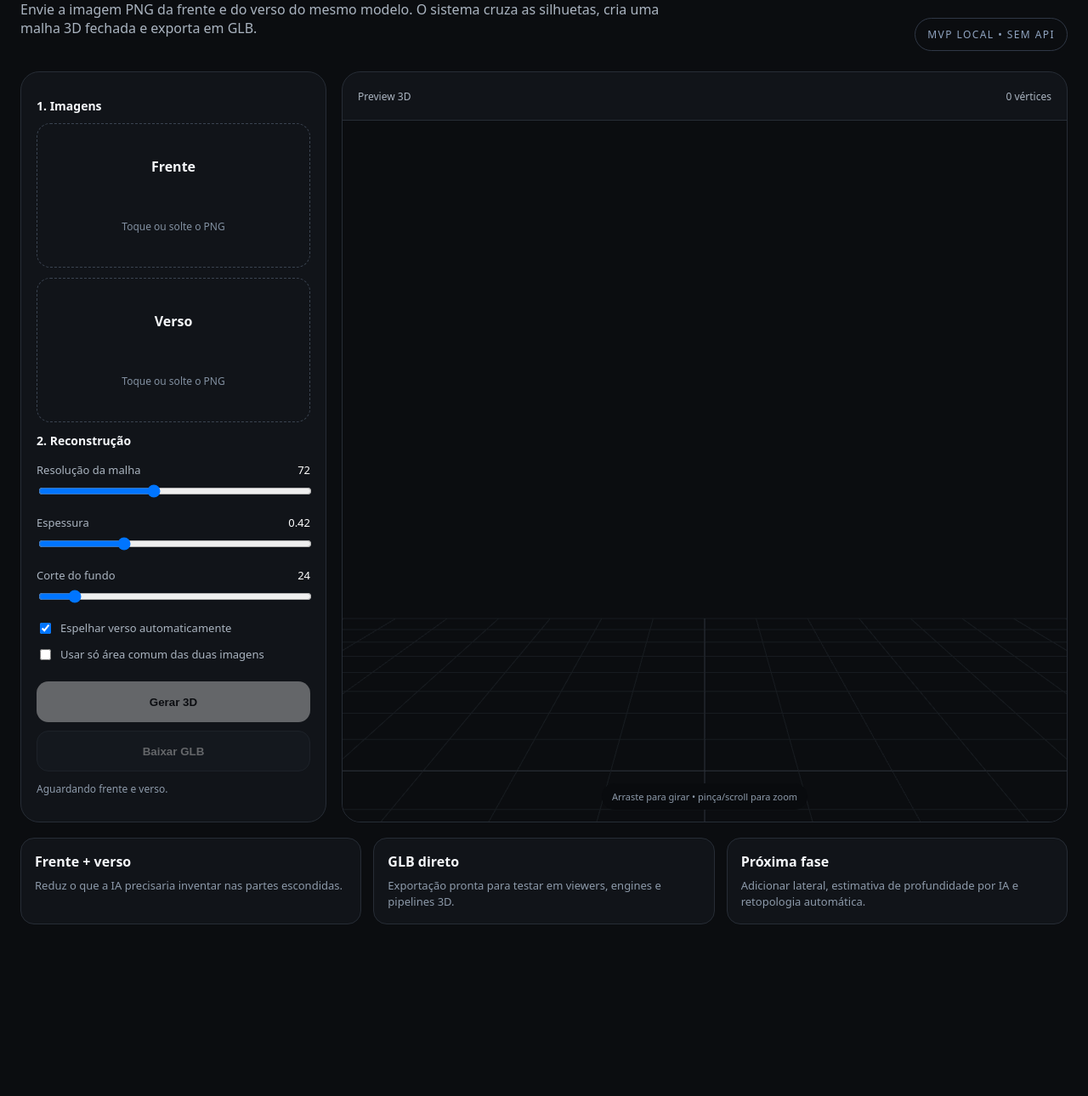
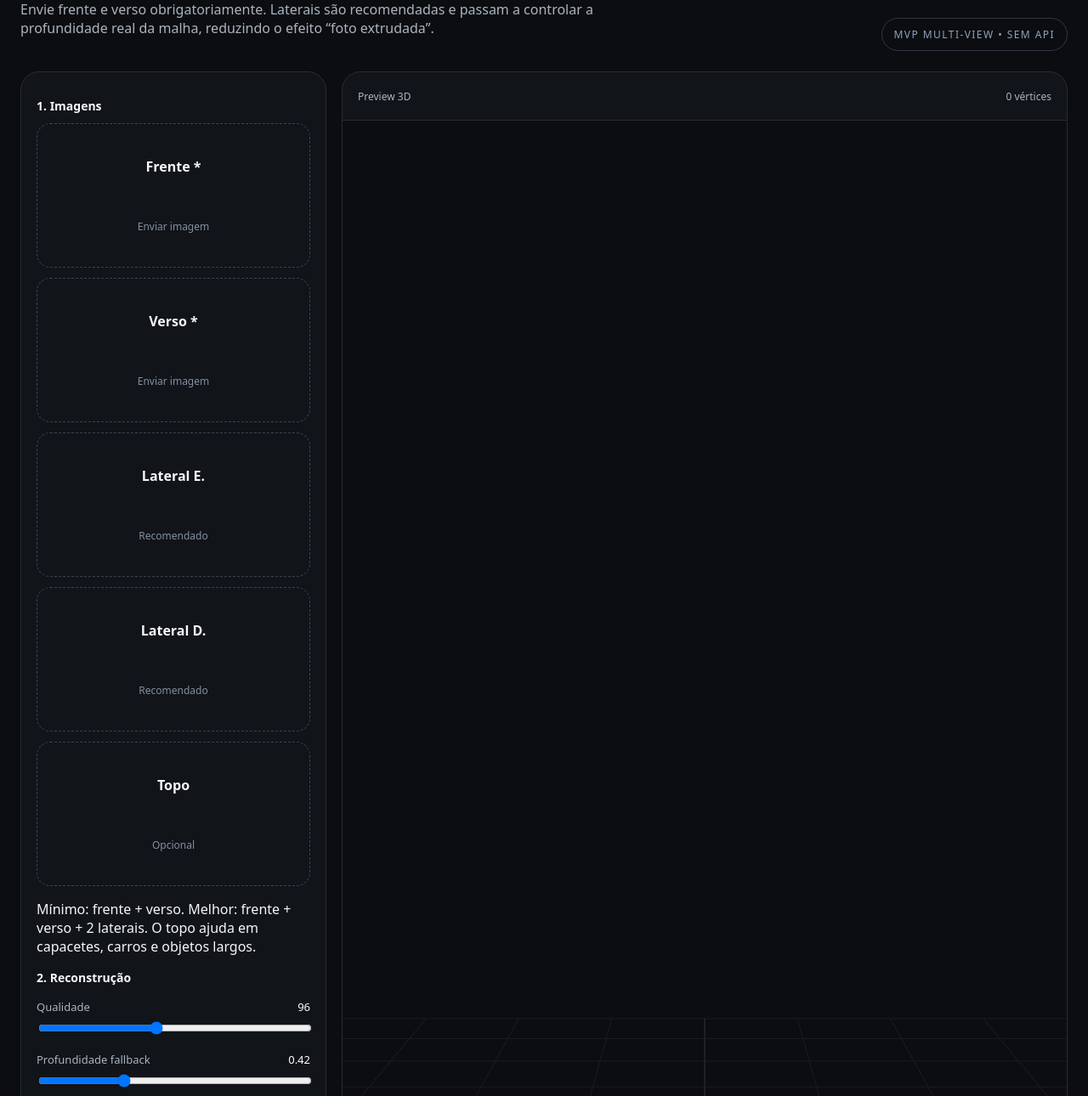
Before and after one commit to wallissonghost-code/Jogo2, a website: page index.html in a window 1280 px wide. Shown: the part 133-1423 px from the top of the page at 85% size. Before the commit the page ends 1245 px from the top, so only its background shows below. Drawn offline with nearby package versions, Linux system fonts and the light colour scheme.

Commit message:
feat: add multi-angle upload workflow

```diff
--- a/index.html
+++ b/index.html
@@ -11,43 +11,40 @@
   <main class="app-shell">
     <section class="hero">
       <div>
-        <span class="eyebrow">FRONT + BACK → GLB</span>
+        <span class="eyebrow">MULTI-VIEW → GLB</span>
         <h1>Ghost 3D Forge</h1>
-        <p>Envie a imagem PNG da frente e do verso do mesmo modelo. O sistema cruza as silhuetas, cria uma malha 3D fechada e exporta em GLB.</p>
+        <p>Envie frente e verso obrigatoriamente. Laterais são recomendadas e passam a controlar a profundidade real da malha, reduzindo o efeito “foto extrudada”.</p>
       </div>
-      <div class="badge">MVP LOCAL • SEM API</div>
+      <div class="badge">MVP MULTI-VIEW • SEM API</div>
     </section>
 
     <section class="workspace">
       <aside class="panel controls">
         <h2>1. Imagens</h2>
-        <label class="drop" id="frontDrop">
-          <input id="frontInput" type="file" accept="image/png,image/jpeg,image/webp" />
-          <strong>Frente</strong>
-          <span>Toque ou solte o PNG</span>
-          <img id="frontPreview" alt="Prévia frente" />
-        </label>
-        <label class="drop" id="backDrop">
-          <input id="backInput" type="file" accept="image/png,image/jpeg,image/webp" />
-          <strong>Verso</strong>
-          <span>Toque ou solte o PNG</span>
-          <img id="backPreview" alt="Prévia verso" />
-        </label>
+        <div class="view-grid">
+          <label class="drop" id="frontDrop"><input id="frontInput" type="file" accept="image/png,image/jpeg,image/webp" /><strong>Frente *</strong><span>Enviar imagem</span><img id="frontPreview" alt="Frente" /></label>
+          <label class="drop" id="backDrop"><input id="backInput" type="file" accept="image/png,image/jpeg,image/webp" /><strong>Verso *</strong><span>Enviar imagem</span><img id="backPreview" alt="Verso" /></label>
+          <label class="drop" id="leftDrop"><input id="leftInput" type="file" accept="image/png,image/jpeg,image/webp" /><strong>Lateral E.</strong><span>Recomendado</span><img id="leftPreview" alt="Lateral esquerda" /></label>
+          <label class="drop" id="rightDrop"><input id="rightInput" type="file" accept="image/png,image/jpeg,image/webp" /><strong>Lateral D.</strong><span>Recomendado</span><img id="rightPreview" alt="Lateral direita" /></label>
+          <label class="drop optional" id="topDrop"><input id="topInput" type="file" accept="image/png,image/jpeg,image/webp" /><strong>Topo</strong><span>Opcional</span><img id="topPreview" alt="Topo" /></label>
+        </div>
+        <p class="hint">Mínimo: frente + verso. Melhor: frente + verso + 2 laterais. O topo ajuda em capacetes, carros e objetos largos.</p>
 
         <h2>2. Reconstrução</h2>
-        <label class="field">Resolução da malha <output id="resOut">72</output>
-          <input id="resolution" type="range" min="32" max="128" step="8" value="72" />
+        <label class="field">Qualidade <output id="resOut">96</output>
+          <input id="resolution" type="range" min="48" max="160" step="8" value="96" />
         </label>
-        <label class="field">Espessura <output id="depthOut">0.42</output>
+        <label class="field">Profundidade fallback <output id="depthOut">0.42</output>
           <input id="depth" type="range" min="0.08" max="1.2" step="0.02" value="0.42" />
         </label>
         <label class="field">Corte do fundo <output id="thresholdOut">24</output>
           <input id="threshold" type="range" min="1" max="200" step="1" value="24" />
         </label>
-        <label class="check"><input id="flipBack" type="checkbox" checked /> Espelhar verso automaticamente</label>
-        <label class="check"><input id="useIntersection" type="checkbox" /> Usar só área comum das duas imagens</label>
+        <label class="check"><input id="flipBack" type="checkbox" /> Espelhar verso</label>
+        <label class="check"><input id="flipRight" type="checkbox" /> Espelhar lateral direita</label>
+        <label class="check"><input id="useIntersection" type="checkbox" checked /> Cruzar silhuetas frente/verso</label>
 
-        <button id="generateBtn" class="primary" disabled>Gerar 3D</button>
+        <button id="generateBtn" class="primary" disabled>Gerar 3D multi-view</button>
         <button id="downloadBtn" class="secondary" disabled>Baixar GLB</button>
         <p id="status" class="status">Aguardando frente e verso.</p>
       </aside>
@@ -63,9 +60,9 @@
     </section>
 
     <section class="info-grid">
-      <article><b>Frente + verso</b><span>Reduz o que a IA precisaria inventar nas partes escondidas.</span></article>
-      <article><b>GLB direto</b><span>Exportação pronta para testar em viewers, engines e pipelines 3D.</span></article>
-      <article><b>Próxima fase</b><span>Adicionar lateral, estimativa de profundidade por IA e retopologia automática.</span></article>
+      <article><b>Verso agora é real</b><span>A face traseira usa a própria textura do verso; não reutiliza mais a frente.</span></article>
+      <article><b>Laterais moldam volume</b><span>As vistas laterais definem a profundidade por altura e diminuem o aspecto em camadas.</span></article>
+      <article><b>Limite atual</b><span>É reconstrução geométrica local. Para nível Meshy ainda precisamos adicionar um modelo de IA de reconstrução/retopologia.</span></article>
     </section>
   </main>
 
```
